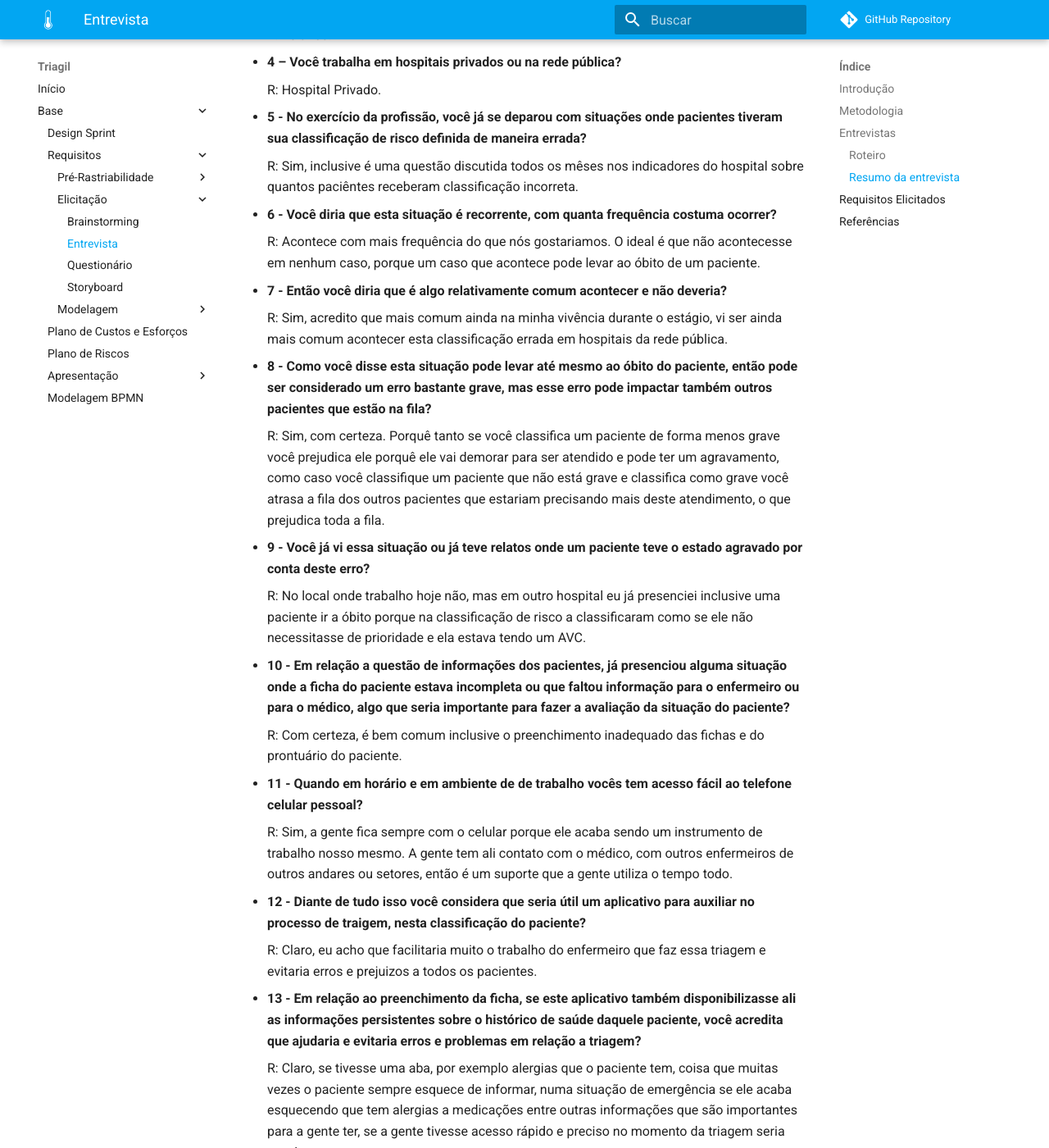
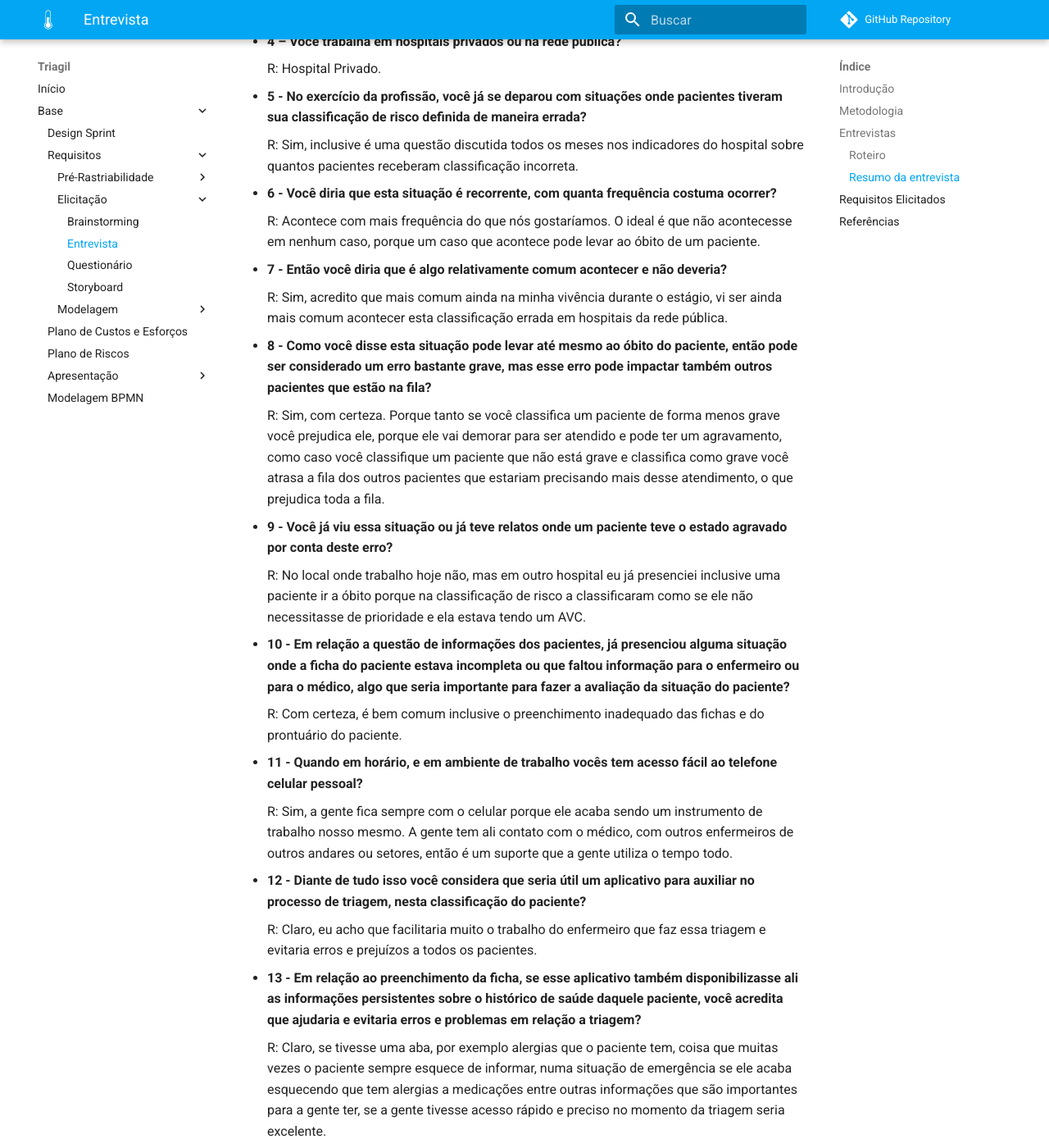
Before and after one commit to UnBArqDsw/2020.1_G1_Triagil, an MkDocs documentation site: the page built from docs/base/requisitos/elicitacao/entrevista.md, in a window 1280 px wide and 1400 px high, scrolled down 2139 px. Shown: the whole window at 82% size. Built offline with MkDocs 1.6.1 and Material for MkDocs 9.7.7, drawn with Linux system fonts in a browser that asks for light colours; comment, search, counter and statistics services are not loaded; some of the changed text lies outside the part shown.

Commit message:
Corrigindo entrevista.md

```diff
--- a/docs/base/requisitos/elicitacao/entrevista.md
+++ b/docs/base/requisitos/elicitacao/entrevista.md
@@ -34,21 +34,21 @@ A entrevista foi feita com uma enfermeira, de modo a entender como as funcionali
 
 * 5 - No exercício da profissão, você já se deparou com situações onde pacientes tiveram sua classificação de risco definida de maneira errada?
 
-* 6 - Você diria que esta situação é recorrente, com quanta frequência costuma ocorrer?
+* 6 - Você diria que essa situação é recorrente, com quanta frequência costuma ocorrer?
 
 * 7 - Então você diria que é algo relativamente comum acontecer e não deveria?
 
-* 8 - Como você disse esta situação pode levar até mesmo ao óbito do paciente, então pode ser considerado um erro bastante grave, mas esse erro pode impactar também outros pacientes que estão na fila?
+* 8 - Como você disse essa situação pode levar até mesmo ao óbito do paciente, então pode ser considerado um erro bastante grave, mas esse erro pode impactar também outros pacientes que estão na fila?
 
-* 9 - Você já vi essa situação ou já teve relatos onde um paciente teve o estado agravado por conta deste erro?
+* 9 - Você já viu essa situação ou já teve relatos onde um paciente teve o estado agravado por conta deste erro?
 
 * 10 - Em relação a questão de informações dos pacientes, já presenciou alguma situação onde a ficha do paciente estava incompleta ou que faltou informação para o enfermeiro ou para o médico, algo que seria importante para fazer a avaliação da situação do paciente?
 
-* 11 - Quando em horário e em ambiente de de trabalho vocês tem acesso fácil ao telefone celular pessoal?
+* 11 - Quando em horário, e em ambiente de trabalho vocês tem acesso fácil ao telefone celular pessoal?
 
-* 12 - Diante de tudo isso você considera que seria útil um aplicativo para auxiliar no processo de traigem, nesta classificação do paciente?
+* 12 - Diante de tudo isso você considera que seria útil um aplicativo para auxiliar no processo de triagem, nessa classificação do paciente?
 
-* 13 - Em relação ao preenchimento da ficha, se este aplicativo também disponibilizasse ali as informações persistentes sobre o histórico de saúde daquele paciente, você acredita que ajudaria e evitaria erros e problemas em relação a triagem?
+* 13 - Em relação ao preenchimento da ficha, se esse aplicativo também disponibilizasse ali as informações persistentes sobre o histórico de saúde daquele paciente, você acredita que ajudaria, evitaria erros e problemas em relação a triagem?
 
 Foi realizada uma transcrição que foi editada buscando maior clareza das informações tratadas aqui. As entrevistas completas podem ser encontradas nesse [LINK](https://unbbr-my.sharepoint.com/:u:/g/personal/160006210_aluno_unb_br/EZ8XlJq-bB1Ni3HgD7xXBF4BeFxHRWGNthqokdIjPdb4iw?e=d5jH7R).
 
@@ -75,11 +75,11 @@ R: Resposta
 
 * **5 - No exercício da profissão, você já se deparou com situações onde pacientes tiveram sua classificação de risco definida de maneira errada?**
 
-    R: Sim, inclusive é uma questão discutida todos os mêses nos indicadores do hospital sobre quantos paciêntes receberam classificação incorreta.
+    R: Sim, inclusive é uma questão discutida todos os meses nos indicadores do hospital sobre quantos pacientes receberam classificação incorreta.
 
 * **6 - Você diria que esta situação é recorrente, com quanta frequência costuma ocorrer?**
 
-    R: Acontece com mais frequência do que nós gostariamos. O ideal é que não acontecesse em nenhum caso, porque um caso que acontece pode levar ao óbito de um paciente.
+    R: Acontece com mais frequência do que nós gostaríamos. O ideal é que não acontecesse em nenhum caso, porque um caso que acontece pode levar ao óbito de um paciente.
 
 * **7 - Então você diria que é algo relativamente comum acontecer e não deveria?**
 
@@ -87,9 +87,9 @@ R: Resposta
 
 * **8 - Como você disse esta situação pode levar até mesmo ao óbito do paciente, então pode ser considerado um erro bastante grave, mas esse erro pode impactar também outros pacientes que estão na fila?**
 
-    R: Sim, com certeza. Porquê tanto se você classifica um paciente de forma menos grave você prejudica ele porquê ele vai demorar para ser atendido e pode ter um agravamento, como caso você classifique um paciente que não está grave e classifica como grave você atrasa a fila dos outros pacientes que estariam precisando mais deste atendimento, o que prejudica toda a fila.
+    R: Sim, com certeza. Porque tanto se você classifica um paciente de forma menos grave você prejudica ele, porque ele vai demorar para ser atendido e pode ter um agravamento, como caso você classifique um paciente que não está grave e classifica como grave você atrasa a fila dos outros pacientes que estariam precisando mais desse atendimento, o que prejudica toda a fila.
 
-* **9 - Você já vi essa situação ou já teve relatos onde um paciente teve o estado agravado por conta deste erro?**
+* **9 - Você já viu essa situação ou já teve relatos onde um paciente teve o estado agravado por conta deste erro?**
 
     R: No local onde trabalho hoje não, mas em outro hospital eu já presenciei inclusive uma paciente ir a óbito porque na classificação de risco a classificaram como se ele não necessitasse de prioridade e ela estava tendo um AVC.
 
@@ -97,15 +97,15 @@ R: Resposta
 
     R: Com certeza, é bem comum inclusive o preenchimento inadequado das fichas e do prontuário do paciente.
 
-* **11 - Quando em horário e em ambiente de de trabalho vocês tem acesso fácil ao telefone celular pessoal?**
+* **11 - Quando em horário, e em ambiente de trabalho vocês tem acesso fácil ao telefone celular pessoal?**
 
     R: Sim, a gente fica sempre com o celular porque ele acaba sendo um instrumento de trabalho nosso mesmo. A gente tem ali contato com o médico, com outros enfermeiros de outros andares ou setores, então é um suporte que a gente utiliza o tempo todo.
 
-* **12 - Diante de tudo isso você considera que seria útil um aplicativo para auxiliar no processo de traigem, nesta classificação do paciente?**
+* **12 - Diante de tudo isso você considera que seria útil um aplicativo para auxiliar no processo de triagem, nesta classificação do paciente?**
 
-    R: Claro, eu acho que facilitaria muito o trabalho do enfermeiro que faz essa triagem e evitaria erros e prejuizos a todos os pacientes.
+    R: Claro, eu acho que facilitaria muito o trabalho do enfermeiro que faz essa triagem e evitaria erros e prejuízos a todos os pacientes.
 
-* **13 - Em relação ao preenchimento da ficha, se este aplicativo também disponibilizasse ali as informações persistentes sobre o histórico de saúde daquele paciente, você acredita que ajudaria e evitaria erros e problemas em relação a triagem?**
+* **13 - Em relação ao preenchimento da ficha, se esse aplicativo também disponibilizasse ali as informações persistentes sobre o histórico de saúde daquele paciente, você acredita que ajudaria e evitaria erros e problemas em relação a triagem?**
 
     R: Claro, se tivesse uma aba, por exemplo alergias que o paciente tem, coisa que muitas vezes o paciente sempre esquece de informar, numa situação de emergência se ele acaba esquecendo que tem alergias a medicações entre outras informações que são importantes para a gente ter, se a gente tivesse acesso rápido e preciso  no momento da triagem seria excelente.
 
```
Also changed, not shown: other parts of docs/base/requisitos/elicitacao/entrevista.md (+5 -5 lines).
